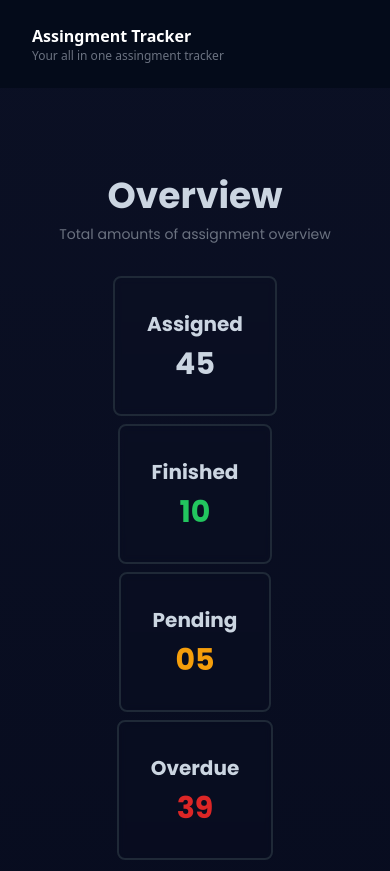
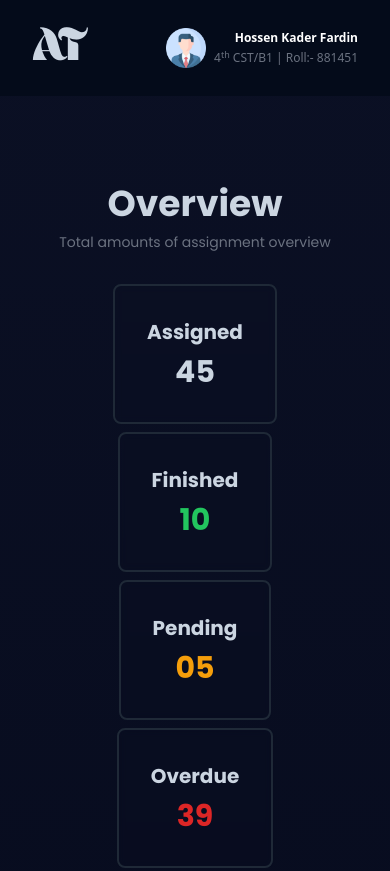
Before and after one commit to hossen-Kader/Assignment-Tracker, a plain HTML site: page dashboard.html in a window 390 px wide. Shown: the top 871 px of the page. Drawn offline with nearby package versions, Linux system fonts and the light colour scheme.

Commit message:
Logo Included

```diff
--- a/dashboard.html
+++ b/dashboard.html
@@ -12,8 +12,18 @@
     />
     <title>Assignment Tracker</title>
     <style>
+      @font-face {
+        font-family: "Ahsing";
+        src: local("Ahsing"),
+          url("./assets/typogama-ahsing.otf") format("opentype");
+        font-weight: normal;
+        font-style: normal;
+      }
       body {
         font-family: "Poppins";
+      }
+      .font-ahsing {
+        font-family: "Ahsing";
       }
     </style>
   </head>
@@ -21,19 +31,25 @@
     <header
       class="font-sans flex flex-row items-center justify-between sticky top-0 py-6 px-8 backdrop-blur-sm bg-[#040b1a] z-10"
     >
-      <div id="logo">
-        <p class="text-base md:text-2xl text-white font-bold">
-          Assingment Tracker
-        </p>
-        <p class="text-xs text-gray-500">Your all in one assingment tracker</p>
+      <div class="flex flex-row gap-4 items-center justify-center">
+        <div class="md:hidden">
+          <p class="font-ahsing text-5xl">AT</p>
+        </div>
+        <div class="hidden md:flex flex flex-col gap-1">
+          <p class="text-base md:text-2xl text-white font-bold">
+            Assingment Tracker
+          </p>
+          <p class="text-xs text-gray-500">
+            Your all in one assingment tracker
+          </p>
+        </div>
       </div>
-      <div
-        id="profile"
-        class="hidden md:flex md:flex-row gap-2 md:gap-4 items-center justify-center"
-      >
-        <img src="./assets/profile.png" alt="Profile image" class="h-10" />
+      <div id="profile" class="flex flex-row gap-2 md:gap-4 items-center justify-center">
+        <div>
+          <img src="./assets/profile.png" alt="Profile image" class="h-10" />
+        </div>
         <div class="text-right md:text-center">
-          <p class="text-sm md:text-base text-white font-bold pb-1">
+          <p class="text-xs md:text-base text-white font-bold pb-1">
             Hossen Kader Fardin
           </p>
           <p class="text-xs text-gray-500">
```
Also changed, not shown: index.html (+0 -1 lines), assets/typogama-ahsing.otf (added).
